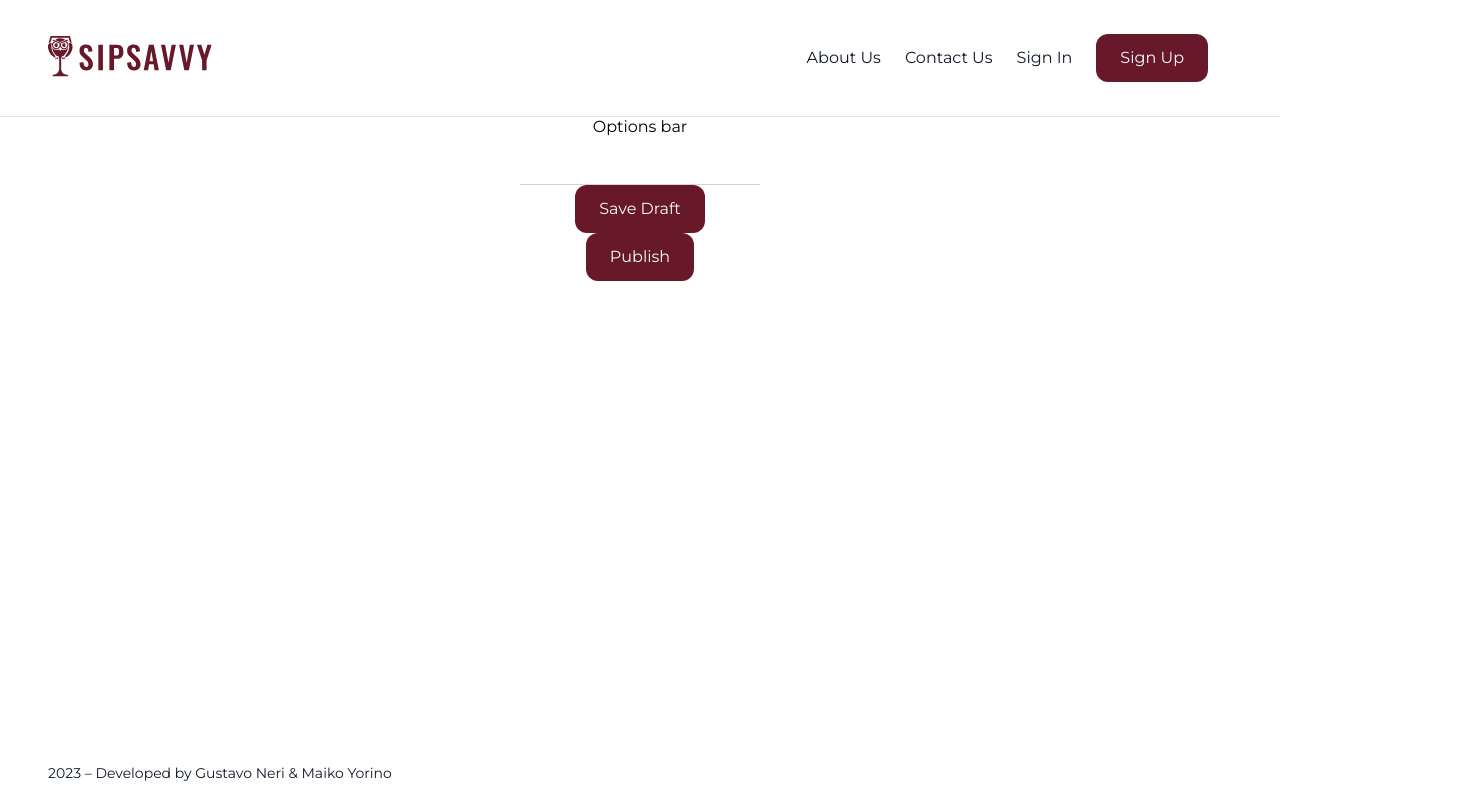
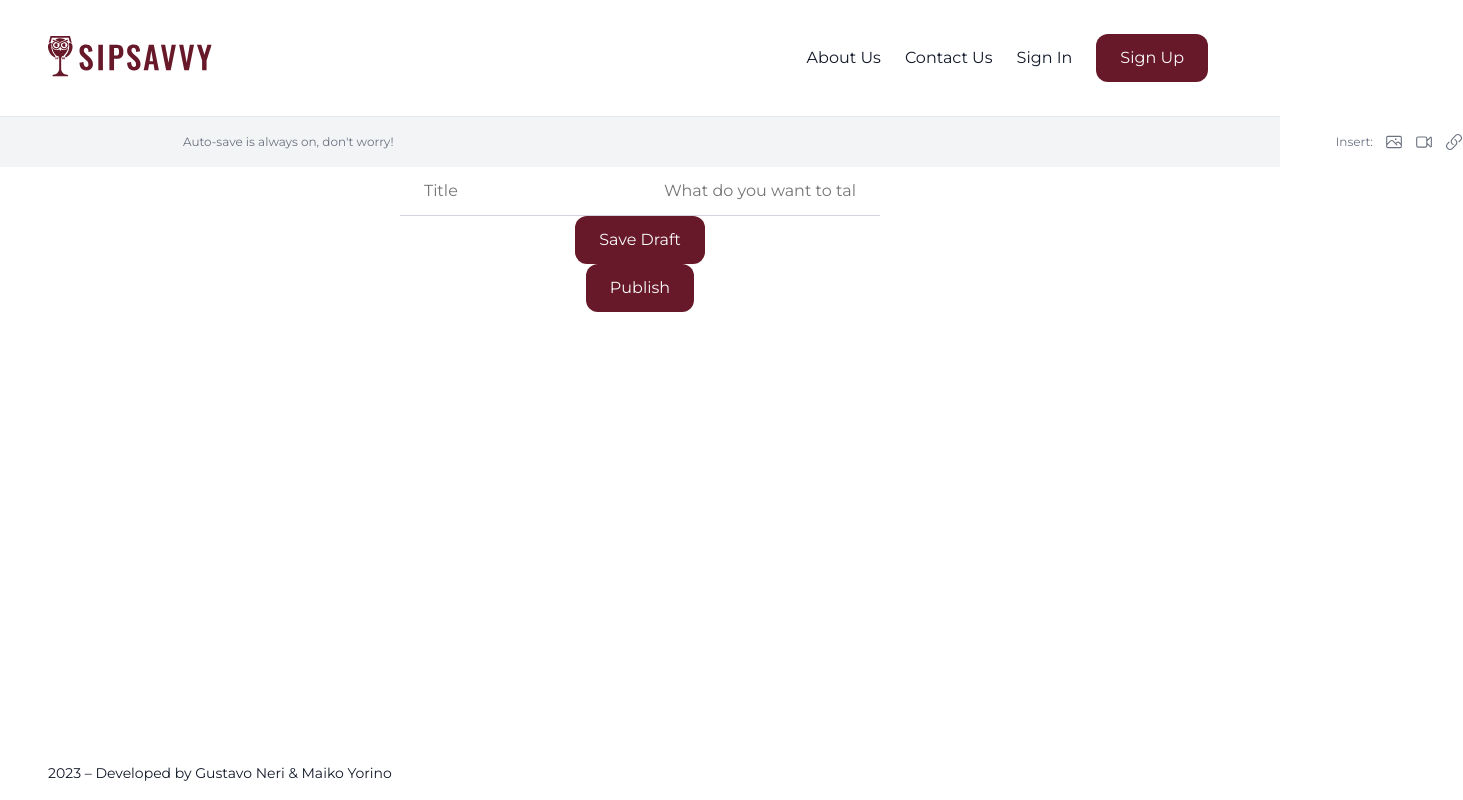
Before and after one commit to maiko-y77/SipSavvy-Gustavo-Maiko, a Next.js app in the folder client/: page /editor/new in a window 1280 px wide. Shown: the whole page, 1463 px wide, since content can reach past the window. Built offline with nearby package versions, Linux system fonts and the light colour scheme.

Commit message:
actions bar design done

```diff
--- a/client/package.json
+++ b/client/package.json
@@ -14,6 +14,7 @@
     "next": "^14.0.1",
     "react": "^18.2.0",
     "react-dom": "^18.2.0",
+    "react-quill": "^2.0.0",
     "sass": "^1.69.4"
   },
   "devDependencies": {
--- a/client/src/app/(writer)/editor/new/newArticle.module.scss
+++ b/client/src/app/(writer)/editor/new/newArticle.module.scss
@@ -1,2 +1,61 @@
 @import '../../../../styles/variables';
 @import '../../../../styles/mixins';
+
+.container {
+    width: 100%;
+
+    color: var(--neutrals-greys-500, #6B7280);
+    font-family: $Montserrat;
+    font-size: 12px;
+    font-style: normal;
+    font-weight: 400;
+    line-height: 150%;
+
+    form {
+        .actionsBar {
+            width: 100%;
+            height: fit-content;
+            padding: 16px 0;
+            background-color: $grey_100;
+
+            .wrapper {
+                width: 100%;
+                height: fit-content;
+                max-width: 1344px;
+                margin: 0 14.29%;
+                display: flex;
+                align-items: center;
+                justify-content: space-between;
+
+                p.textContainer {
+                    color: var(--neutrals-greys-500, #6B7280);
+                    font-family: $Montserrat;
+                    font-size: 12px;
+                    font-style: normal;
+                    font-weight: 400;
+                    line-height: 150%;
+                }
+
+                .insertBar {
+                    display: flex;
+                    align-items: center;
+                    gap: 12px;
+
+                    .icon {
+                        width: 18px;
+                        height: 18px;
+                        transition: $transition;
+                        cursor: pointer;
+                        svg{
+                            width: 100%;
+                            height: 100%;
+                        }
+                        &:hover{
+                            color: $primary;
+                        }
+                    }
+                }
+            }
+        }
+    }
+}
--- a/client/src/app/(writer)/editor/new/page.tsx
+++ b/client/src/app/(writer)/editor/new/page.tsx
@@ -1,12 +1,36 @@
+import { LinkIcon, PhotoIcon, VideoCameraIcon } from "@heroicons/react/24/outline";
 import styles from "./newArticle.module.scss";
 
 const NewArticle = () => {
   return (
     <div className={styles.container}>
       <form>
-        <div className="options-bar">Options bar</div>
+        <div className={styles.actionsBar}>
+          <div className={styles.wrapper}>
+            <p className={styles.textContainer}>
+              Auto-save is always on, don&apos;t worry!
+            </p>
+            <div className={styles.insertBar}>
+              <p>Insert: </p>
+              <div className={styles.icon}>
+                <PhotoIcon />
+              </div>
+              <div className={styles.icon}>
+                <VideoCameraIcon />
+              </div>
+              <div className={styles.icon}>
+                <LinkIcon />
+              </div>
+            </div>
+          </div>
+        </div>
         <div className="editor-container">
-            <input type="text"/>
+          <input type="text" name="article-title" placeholder="Title" />
+          <input
+            type="text"
+            name="article-content"
+            placeholder="What do you want to talk about today?"
+          />
         </div>
         <button>Save Draft</button>
         <button>Publish</button>
```
Also changed, not shown: 1 other file (tests, documents, lock files or other folders).
